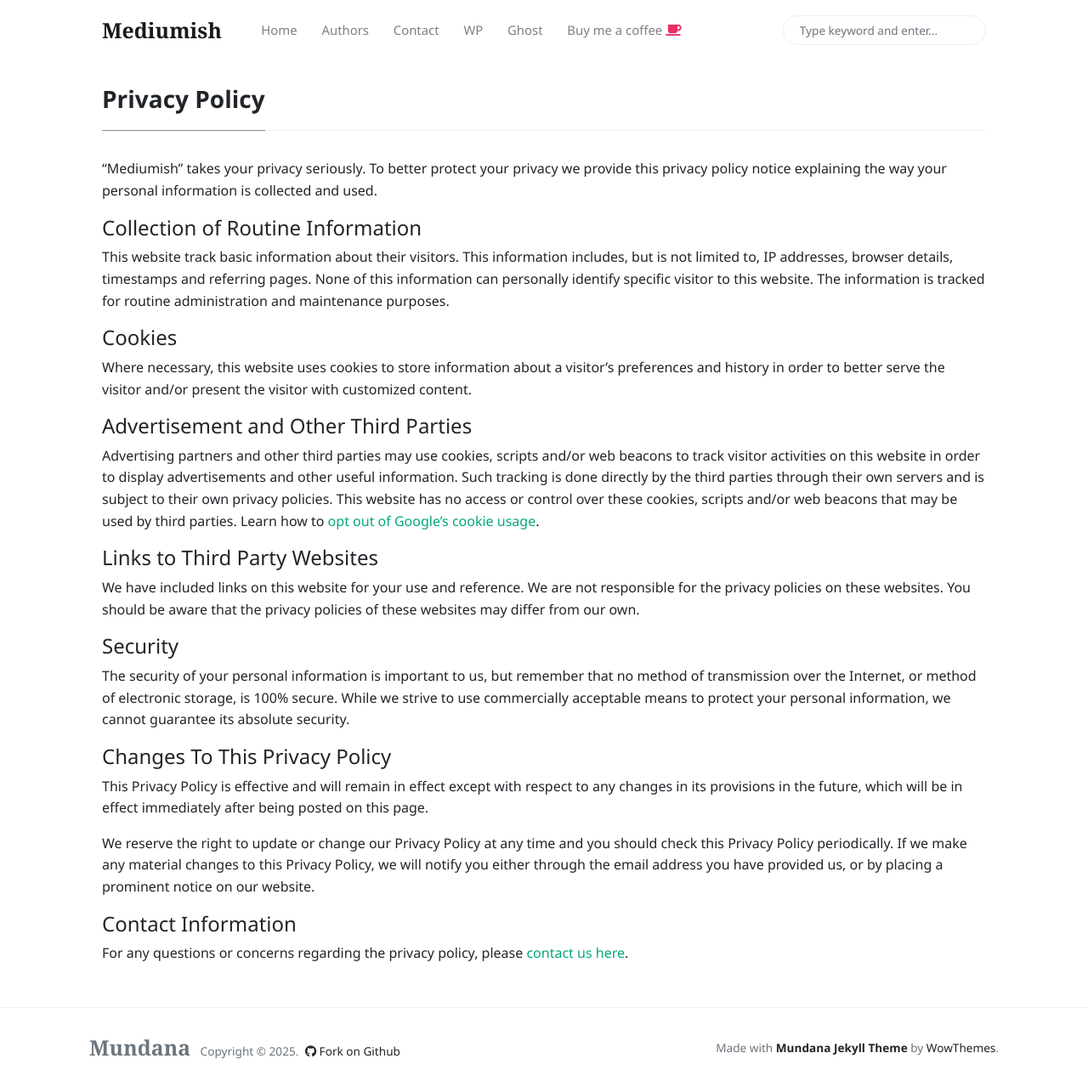
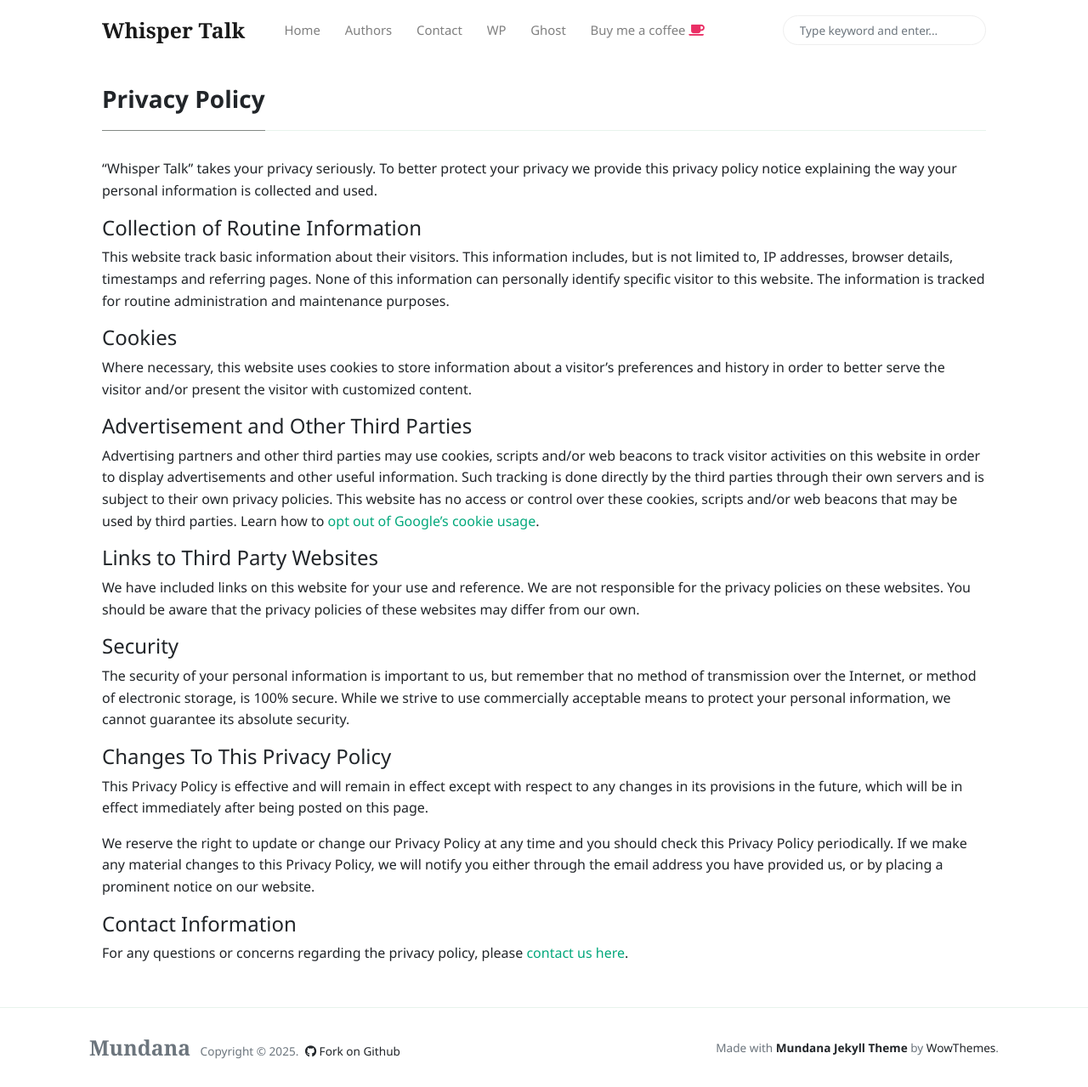
Before and after one commit to bthanhtung/whisper-talk, a Jekyll site: the page built from _pages/privacy-policy.md, in a window 1280 px wide and 1279 px high. Shown: the whole window at 85% size. Built offline with Jekyll 4.4.1, drawn with Linux system fonts in a browser that asks for light colours; nearby versions of some CDN libraries; our own code applies the rules of GitHub Pages for plain Markdown files.

Commit message:
feat(update): change _config

```diff
--- a/_config.yml
+++ b/_config.yml
@@ -1,7 +1,7 @@
 # Site
-name: "Mediumish"
-title: "Mediumish"
-description: "Jekyll template, Medium styled, free for bloggers."
+name: "Whisper Talk"
+title: "Whisper Talk - Blog to share our stories"
+description: "Blog to share our stories"
 logo: 'assets/images/logo.png'
 favicon: 'assets/images/logo.png'
 url: "https://whisper-talk.vercel.app"   # hoặc domain của bạn
```
